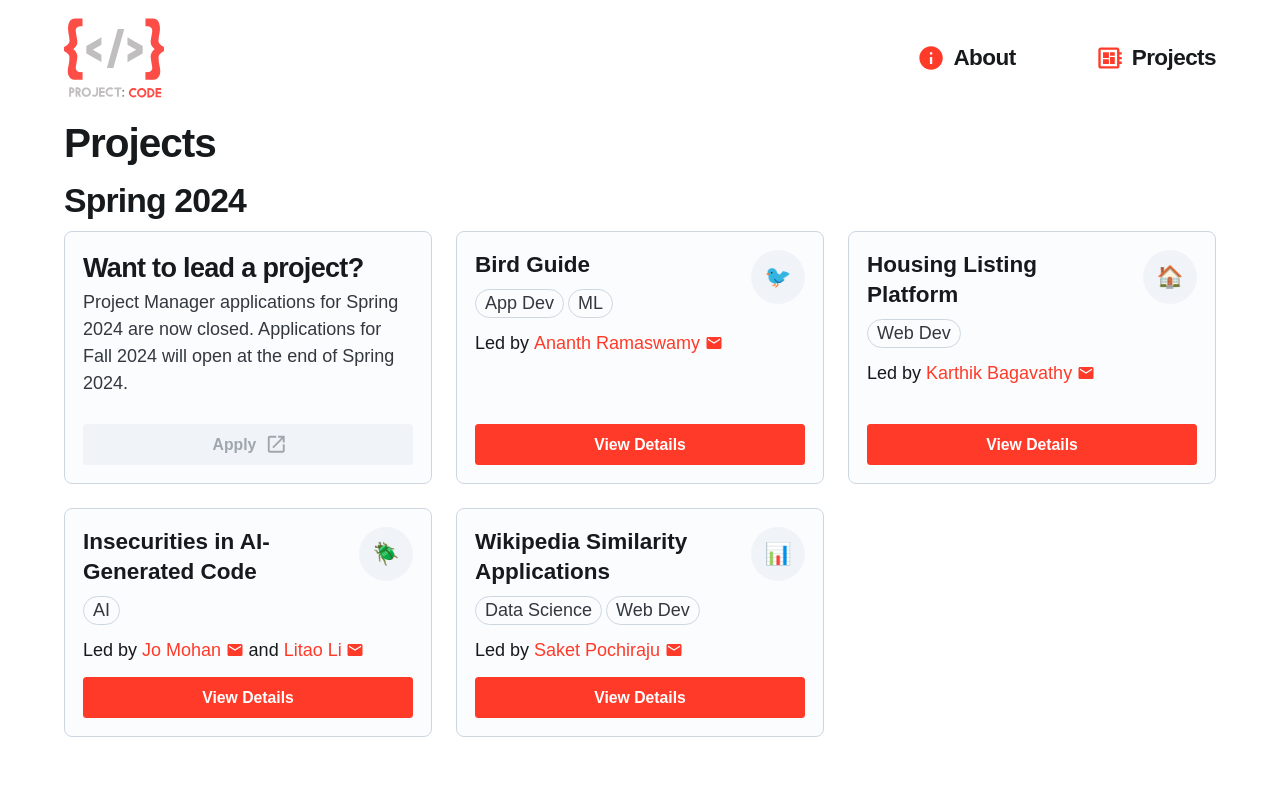
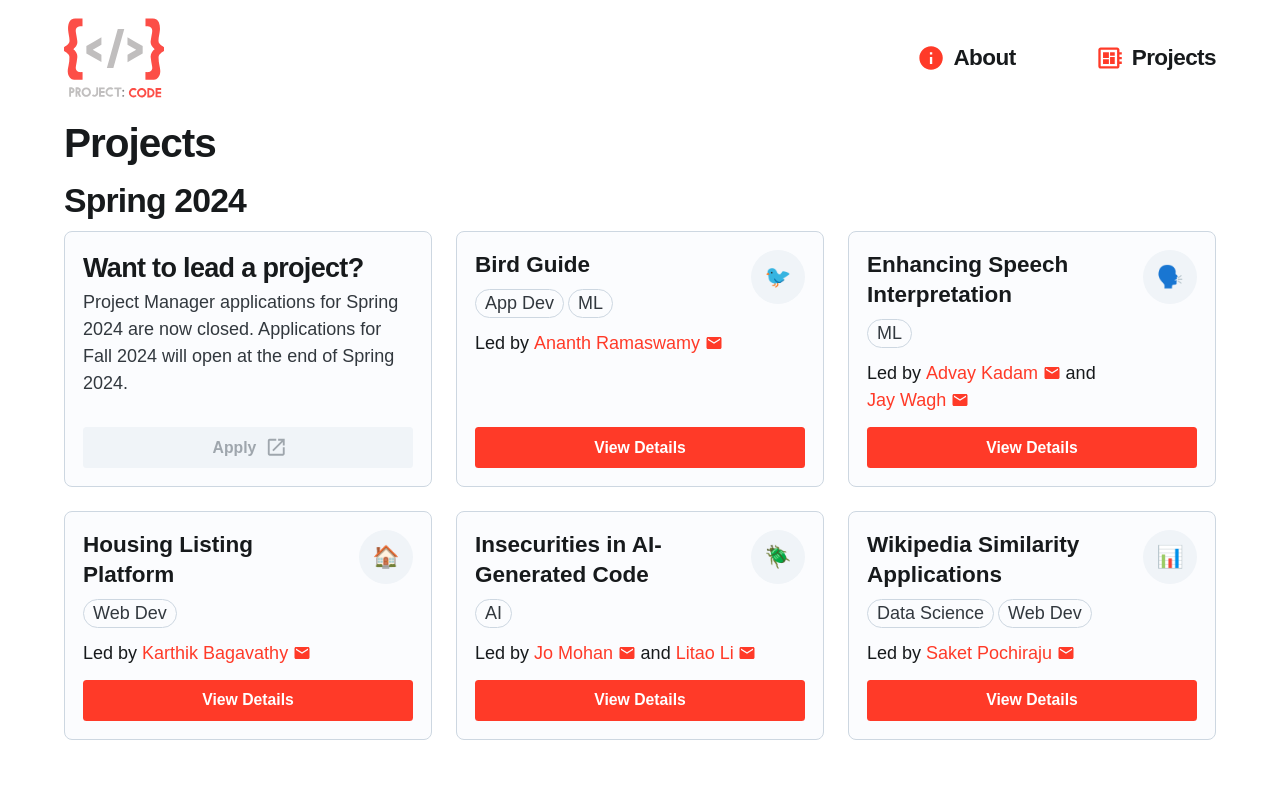
Before and after one commit to owen-hayes/project-code-website, a Next.js app: page /projects in a window 1280 px wide. Shown: the top 785 px of the page. Built offline with nearby package versions, Linux system fonts and the light colour scheme.

Commit message:
Update semester

```diff
--- a/src/app/projects/projects.ts
+++ b/src/app/projects/projects.ts
@@ -46,7 +46,7 @@ const PROJECTS: Project[] = [
     ],
     contributors: [],
     started: "fall-2023",
-    alsoActiveIn: [],
+    alsoActiveIn: ["spring-2024"],
     viewProjectLink: "",
     sourceCodeLink: "",
     description: "Details coming soon",
```
